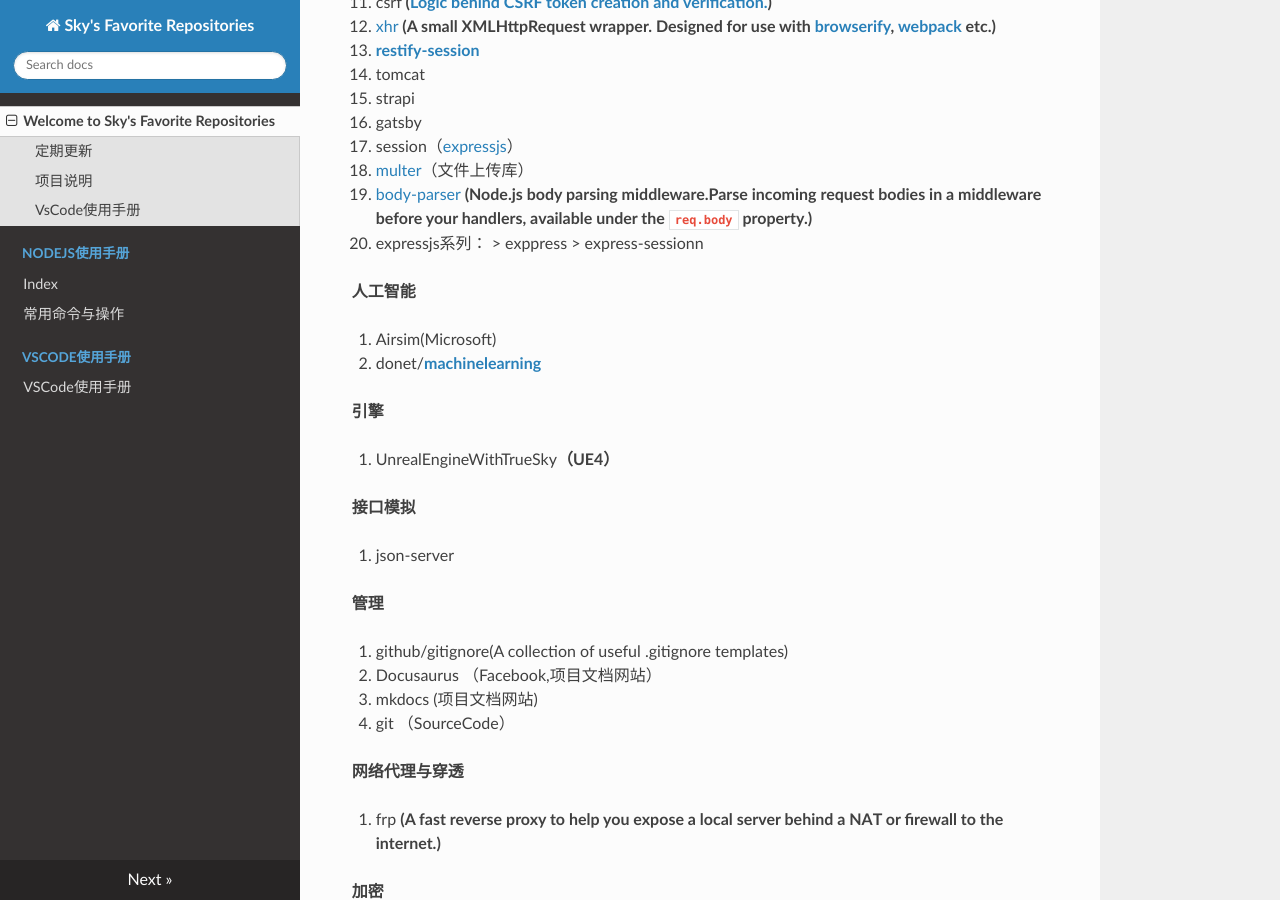
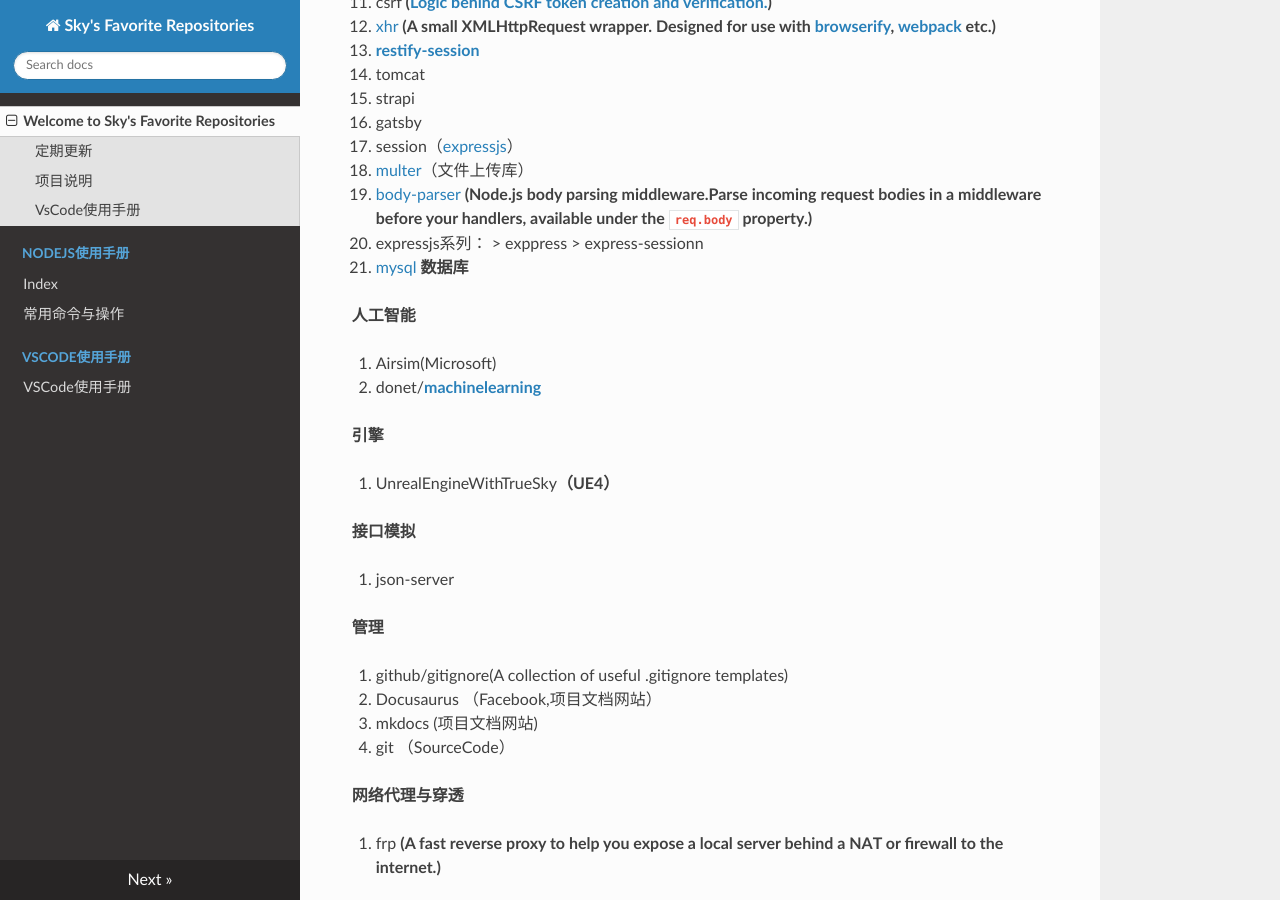
Before and after one commit to XueYuSky/FavoriteRepositories, an MkDocs documentation site: the page built from docs/index.md, in a window 1280 px wide and 900 px high, scrolled down 755 px. Built offline with MkDocs 1.6.1, drawn with Linux system fonts in a browser that asks for light colours; nearby versions of some CDN libraries.

Commit message:
数据库：mysql

```diff
--- a/docs/index.md
+++ b/docs/index.md
@@ -56,7 +56,7 @@
     > exppress
     > express-sessionn
 
-
+21. [mysql](https://github.com/mysqljs/mysql) **数据库**
 
 **人工智能**
 
```
